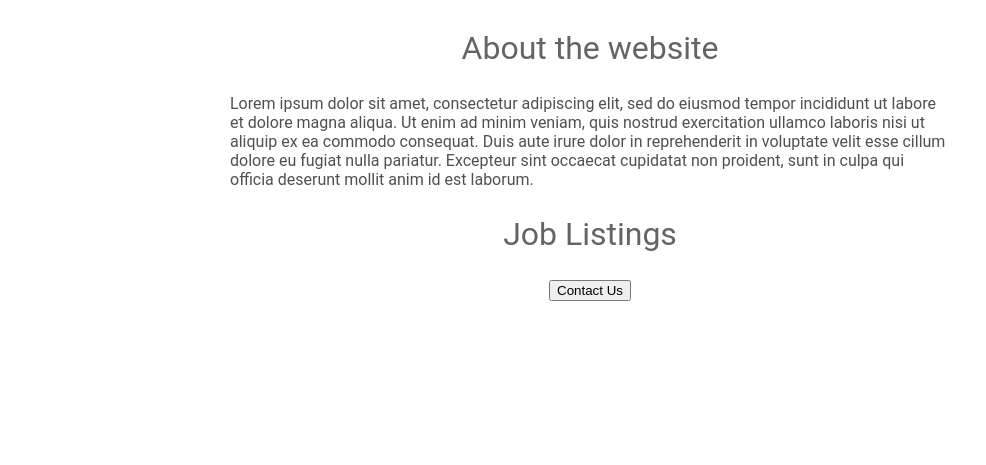
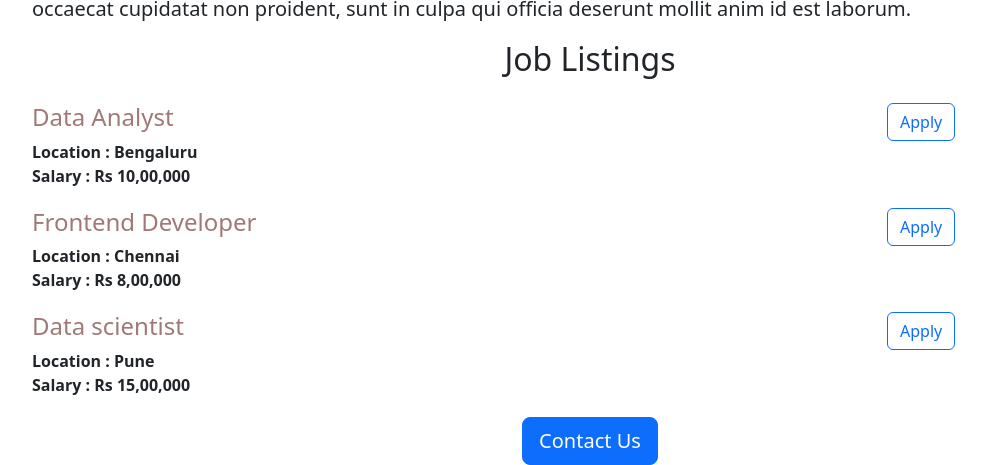
Before and after one commit to varunk04/Flask-webapp, a Flask app: page / in a window 1280 px wide. Shown: the part 582-1047 px from the top of the page, without its empty margins (50-1036 px from the left). Before the commit the page ends 883 px from the top, so only its background shows below. Run offline with Flask 3, Linux system fonts and the light colour scheme.

Commit message:
Added dynamic data and API route

```diff
--- a/app.py
+++ b/app.py
@@ -1,10 +1,34 @@
-from flask import Flask,render_template
+from flask import Flask, render_template, jsonify
 
 app = Flask(__name__)
 
+JOBS = [{
+  'id': '1',
+  'title': 'Data Analyst',
+  'location': 'Bengaluru',
+  'salary': 'Rs 10,00,000'
+}, {
+  'id': '2',
+  'title': 'Frontend Developer',
+  'location': 'Chennai',
+  'salary': 'Rs 8,00,000'
+}, {
+  'id': '3',
+  'title': 'Data scientist',
+  'location': 'Pune',
+  'salary': 'Rs 15,00,000'
+}]
+
+
 @app.route('/')
-def hello_world():
-  return render_template('home.html')
+def welcome_page():
+  return render_template('home.html', jobs=JOBS)
+
+
+@app.route("/api/jobs")
+def list_jobs():
+  return jsonify(JOBS)
+
 
 if __name__ == '__main__':
-  app.run(host = '0.0.0.0', debug = True)
+  app.run(host='0.0.0.0', debug=True)
--- a/templates/home.html
+++ b/templates/home.html
@@ -2,50 +2,34 @@
 <html>
   <head>
     <title>Career Website</title>
+    <meta charset="utf-8">
+    <meta name="viewport" content="width=device-width, initial-scale=1">
+    <link href="https://cdn.jsdelivr.net/npm/bootstrap@5.3.0-alpha3/dist/css/bootstrap.min.css" rel="stylesheet" integrity="sha384-KK94CHFLLe+nY2dmCWGMq91rCGa5gtU4mk92HdvYe+M/SXH301p5ILy+dN9+nJOZ" crossorigin="anonymous">
     <style>
-      h1{
-        font-size: 40px;
-        font-family: Roboto;
-        font-weight: normal;
-        color: rgb(100,100,100);
-        text-align: center;
-      }
       #banner {
+        height: 320px;
+        object-fit: cover;
         width: 100%;
-        height: 480px;
-        object-fit: cover;
-      }
-      h2 {
-        font-family: Roboto;
-        font-size: 32px;
-        color: rgb(100,100,100);
-        text-align: center;
-        font-weight: normal;
-      }
-      p {
-        color: rgb(80, 80, 80);
-        font-family: Roboto;
-      }
-      #container {
-        max-width: 720px;
-        margin: 0 auto;
       }
     </style>
   </head>
   <body>
-    <div id= 'container'>
-    <h1>Careers</h1>
-    <img id = 'banner' src = 'https://flask-webapp--varunfoujdhar.repl.co/static/banner.jpg'>
-    <h2> About the website </h2>
-    <p>Lorem ipsum dolor sit amet, consectetur adipiscing elit, sed do eiusmod tempor incididunt ut labore et dolore magna aliqua. Ut enim ad minim veniam, quis nostrud exercitation ullamco laboris nisi ut aliquip ex ea commodo consequat. Duis aute irure dolor in reprehenderit in voluptate velit esse cillum dolore eu fugiat nulla pariatur. Excepteur sint occaecat cupidatat non proident, sunt in culpa qui officia deserunt mollit anim id est laborum.
+    <div class='container'>
+    <h1 class = 'text-center mt-4 mb-4'>Careers</h1>
+    <img id = 'banner' class="img-fluid" src = 'https://flask-webapp--varunfoujdhar.repl.co/static/banner.jpg'>
+    <h2 class = 'text-center mt-2 mb-4'> About the website </h2>
+    <p class = 'lead'>Lorem ipsum dolor sit amet, consectetur adipiscing elit, sed do eiusmod tempor incididunt ut labore et dolore magna aliqua. Ut enim ad minim veniam, quis nostrud exercitation ullamco laboris nisi ut aliquip ex ea commodo consequat. Duis aute irure dolor in reprehenderit in voluptate velit esse cillum dolore eu fugiat nulla pariatur. Excepteur sint occaecat cupidatat non proident, sunt in culpa qui officia deserunt mollit anim id est laborum.
     </p>
-    <h2>Job Listings </h2>
-     <div style = 'text-align: center;'>
-       <button>Contact Us </button>
+    <h2 class = 'text-center mt-2 mb-4'>Job Listings </h2>
+      <div>
+        {% for job in jobs %}
+          {% include 'jobitems.html' %}
+        {% endfor %}
+      </div>
+     <div class='text-center'>
+       <button class = "btn btn-primary btn-lg">Contact Us </button>
      </div>
     </div>
 
-
-
   </body>
 </html>
--- /dev/null
+++ b/templates/jobitems.html
@@ -0,0 +1,20 @@
+<div style='margin-bottom:16px;padding-bottom:4px'>
+  <div class='row'>
+    <div class='col-9'>
+      <h4 style = 'color: rgb(160,120,120'>
+        {{job['title']}}
+      </h4>
+       <div>
+         <b>Location : {{job['location']}}</b>
+       </div>
+      {% if 'salary' in job %}
+        <div>
+          <b>Salary : {{job['salary']}}</b>
+        </div>
+      {% endif %}
+    </div>
+   <div class='col-3'>
+    <button type="button" class="btn btn-outline-primary">Apply</button>
+   </div>
+  </div>
+</div>
```
